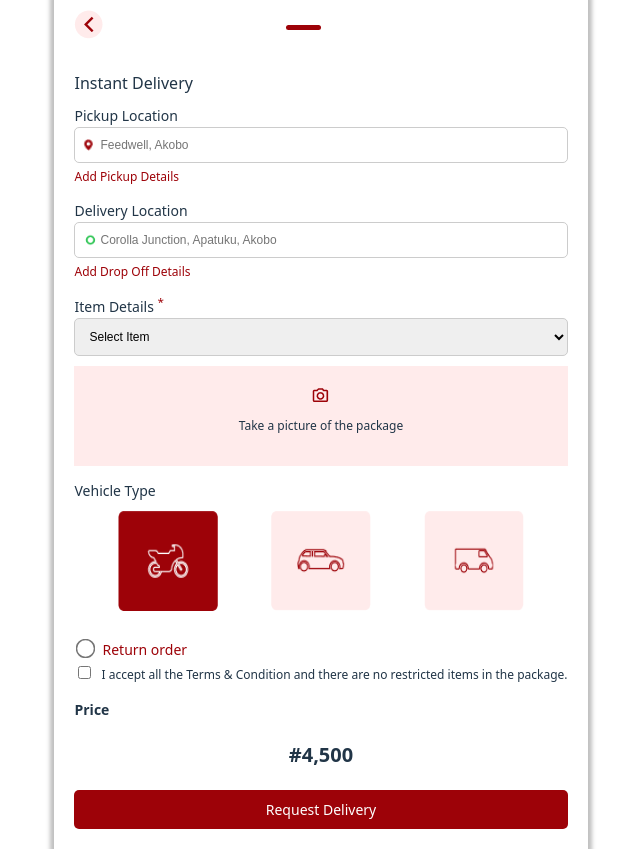
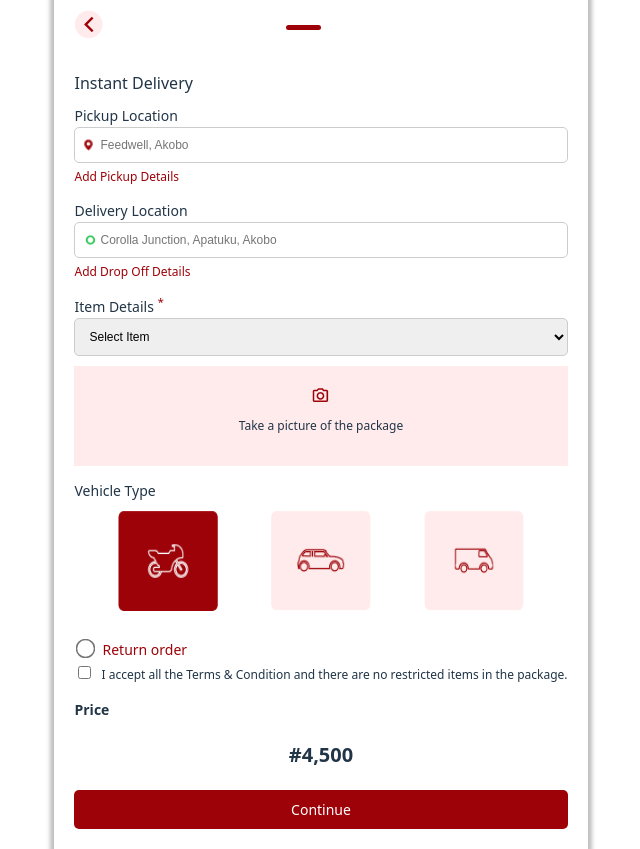
Before and after one commit to Olagoke1234/pepsa-delivery-app, a React (Vite) app: page / in a window 1280 px wide. Shown: the whole page, without its empty margins (319-959 px from the left). Built offline with nearby package versions, Linux system fonts and the light colour scheme.

Commit message:
fix: update button text from 'Request Delivery' to 'Continue' on InstantDeliveryPage

```diff
--- a/src/pages/InstantDeliveryPage.jsx
+++ b/src/pages/InstantDeliveryPage.jsx
@@ -344,7 +344,7 @@ const InstantDeliveryPage = () => {
               fontSize: "14px",
             }}
           >
-            Request Delivery
+            Continue
           </button>
         </div>
       </div>
```
